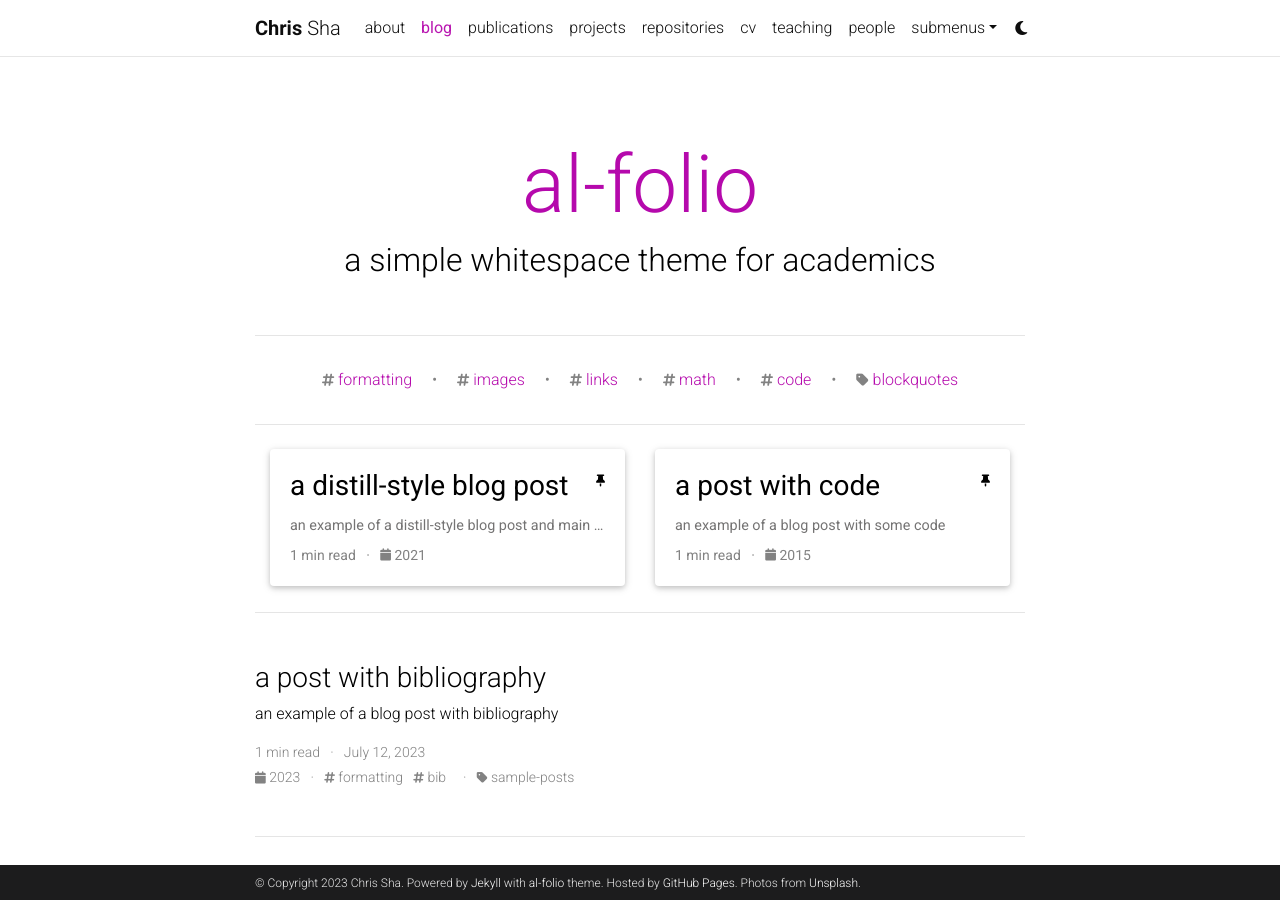
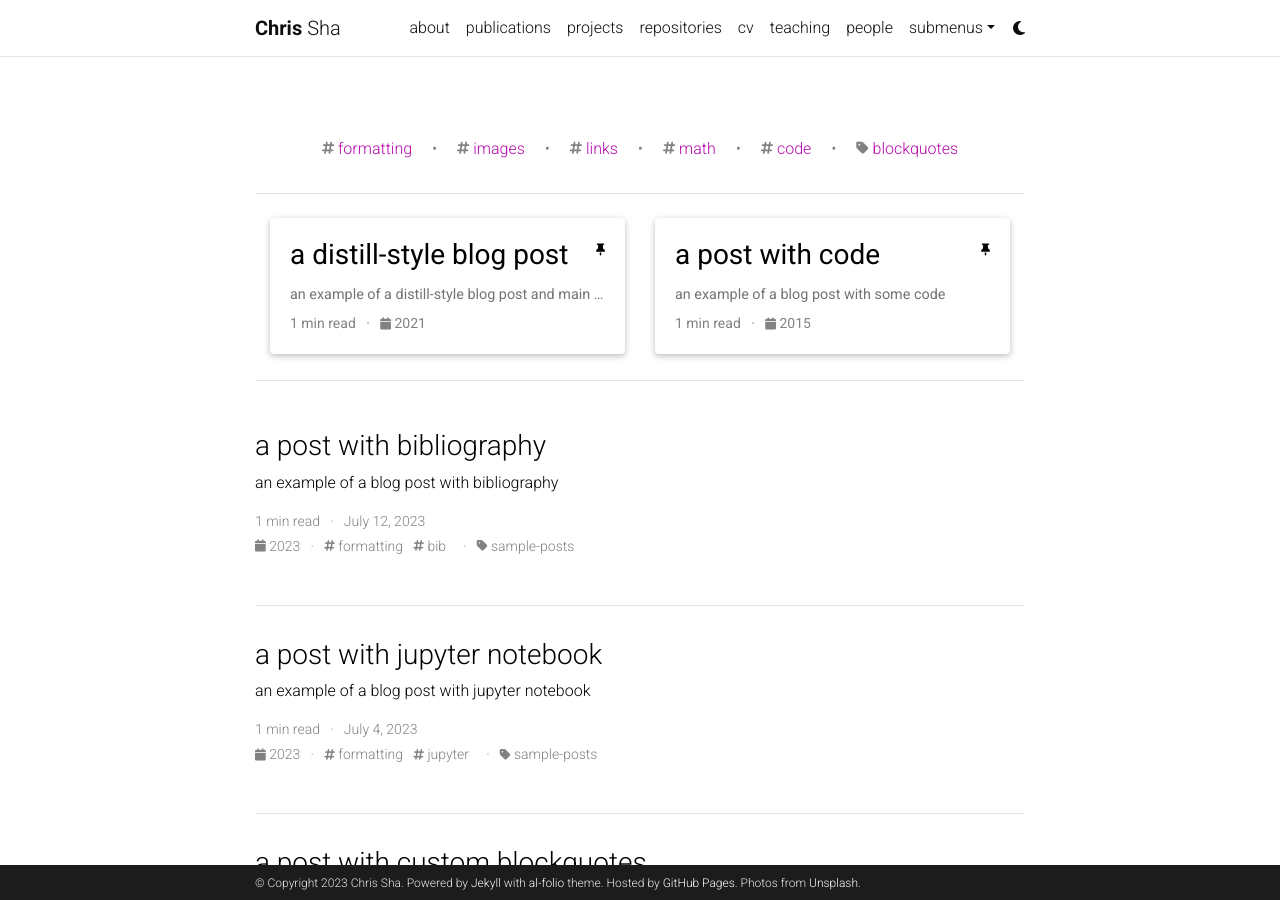
Before and after one commit to ChrisSha0104/github.io-backup, a Jekyll site: the page built from blog/index.html, in a window 1280 px wide and 900 px high. Built offline with Jekyll 4.4.1, drawn with Linux system fonts in a browser that asks for light colours; the list of posts is cut into pages by our own code; comment, search, counter and statistics services are not loaded; a style sheet for code colours, icons or effects is not loaded; some of the changed lines change nothing that is shown.

Commit message:
Update _config.yml

```diff
--- a/_config.yml
+++ b/_config.yml
@@ -6,14 +6,14 @@
 first_name: Chris
 middle_name:
 last_name: Sha
-email: you@example.com
+email: ss7050@columbia.edu
 description: > # the ">" symbol means to ignore newlines until "footer_text:"
   A simple, whitespace theme for academics. Based on [*folio](https://github.com/bogoli/-folio) design.
 footer_text: >
   Powered by <a href="https://jekyllrb.com/" target="_blank">Jekyll</a> with <a href="https://github.com/alshedivat/al-folio">al-folio</a> theme.
   Hosted by <a href="https://pages.github.com/" target="_blank">GitHub Pages</a>.
   Photos from <a href="https://unsplash.com" target="_blank">Unsplash</a>.
-keywords: jekyll, jekyll-theme, academic-website, portfolio-website  # add your own keywords or leave empty
+keywords:  # add your own keywords or leave empty
 
 lang: en # the language of your site (for example: en, fr, cn, ru, etc.)
 icon: ⚛️  # the emoji used as the favicon (alternatively, provide image name in /assets/img/)
@@ -67,11 +67,11 @@
 # Social integration
 # -----------------------------------------------------------------------------
 
-github_username: # your GitHub user name
+github_username: ChrisSha0104# your GitHub user name
 gitlab_username: # your GitLab user name
 twitter_username: # your Twitter handle
 mastodon_username: # your mastodon instance+username in the format instance.tld/@username
-linkedin_username: # your LinkedIn user name
+linkedin_username: Shuo Sha # your LinkedIn user name
 telegram_username: # your Telegram user name
 scholar_userid: # your Google Scholar ID
 semanticscholar_id: # your Semantic Scholar ID
@@ -104,7 +104,6 @@
 wechat_qr: # filename of your wechat qr-code saved as an image (e.g., wechat-qr.png if saved to assets/img/wechat-qr.png)
 
 contact_note: >
-  You can even add a little note about which of these is the best way to reach you.
 
 # -----------------------------------------------------------------------------
 # Analytics and search engine verification
@@ -120,10 +119,10 @@
 # Blog
 # -----------------------------------------------------------------------------
 
-blog_name: al-folio # blog_name will be displayed in your blog page
-blog_nav_title: blog # your blog must have a title for it to be displayed in the nav bar
-blog_description: a simple whitespace theme for academics
-permalink: /blog/:year/:title/
+# blog_name: al-folio # blog_name will be displayed in your blog page
+# blog_nav_title: blog # your blog must have a title for it to be displayed in the nav bar
+# blog_description: a simple whitespace theme for academics
+# permalink: /blog/:year/:title/
 
 # Pagination
 pagination:
```
